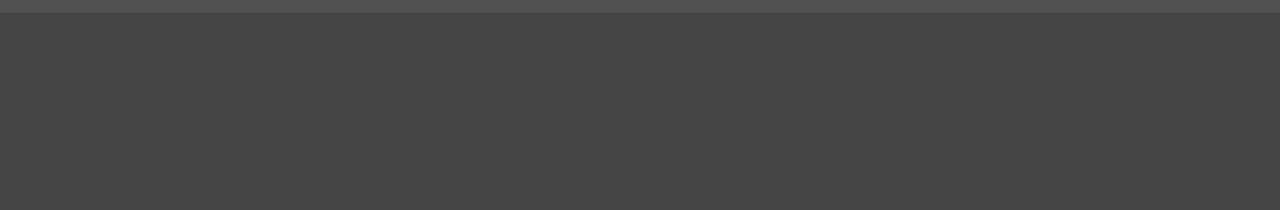
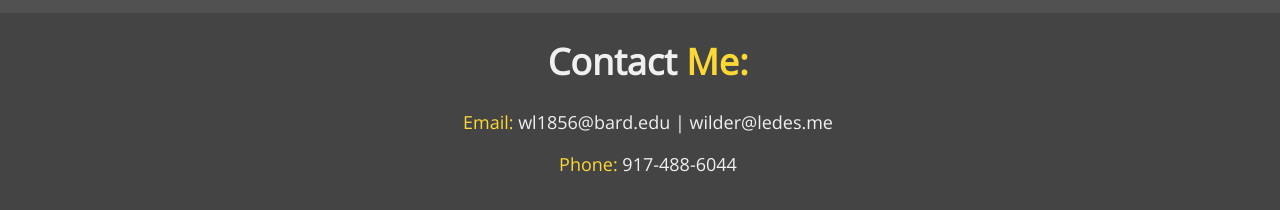
Before and after one commit to wal712/Wilder.github.io, a plain HTML site: page index.html in a window 1280 px wide. Shown: the part 2215-2425 px from the top of the page. Before the commit the page ends 2228 px from the top, so only its background shows below. Drawn offline with nearby package versions, Linux system fonts and the light colour scheme.

Commit message:
Added: contact section

```diff
--- a/index.html
+++ b/index.html
@@ -36,7 +36,7 @@
                     <a href="#projects" class="menu-link">Projects</a>
                 </li>
                 <li class="menu-item">
-                    <a href="#" class="menu-link">Contact Me</a>
+                    <a href="#contact" class="menu-link">Contact Me</a>
                 </li>
             </ul>
         </nav>
@@ -67,7 +67,7 @@
 
     <!-- Projects -->
     <section class="projects scrollspy" id="projects">
-        <h1 class="projects-header">My <span class="text-yellow">Projects:</span></h1>
+        <h1 class="projects-header"><span class="text-yellow">My </span>Projects:</h1>
         <div class="project">
             <h3 class="project-title">My Portfolio Website</h3>
             <hr>
@@ -88,17 +88,17 @@
             </p>
             <a href="https://github.com/wal712/Memory-Game" class="project-link" target="_blank">View Repository <i class="fas fa-angle-double-right"></i></a>
         </div>
-        <!-- <div class="project">
-            <h3 class="project-title">My Portfolio Website</h3>
-            <hr>
-            <img src="imgs/laptop.jpg" alt="Picture of laptop" class="project-img">
-            <p class="description">
-                Lorem ipsum dolor sit amet consectetur adipisicing elit. Incidunt consequatur ipsum mollitia non
-                facilis laborum fugiat pariatur natus exercitationem nesciunt.
-            </p>
-            <a href="#" class="project-link">View Repository <i class="fas fa-angle-double-right"></i></a>
-        </div> -->
+
     </section>
+
+    <!-- Contact Section -->
+    <footer id="contact" class="contact">
+        <h1 class="contact-header">Contact <span class="text-yellow">Me:</span></h1>
+        <div class="contact-list">
+            <p><span class="text-yellow">Email: </span>wl1856@bard.edu | wilder@ledes.me</p>
+            <p><span class="text-yellow">Phone: </span>917-488-6044</p>
+        </div>
+    </footer>
 
     <script src="https://cdnjs.cloudflare.com/ajax/libs/materialize/1.0.0/js/materialize.min.js"></script>
     <script src="js/main.js"></script>
--- a/scss/main.scss
+++ b/scss/main.scss
@@ -242,3 +242,12 @@ body {
         }
     }
 }
+
+// Contact Me
+.contact {
+    padding-left: 1rem;
+    padding-bottom: 1rem;
+    .contact-header {
+        text-align: center;
+    }
+}
--- a/scss/responsive.scss
+++ b/scss/responsive.scss
@@ -87,7 +87,10 @@
 
         }
 
+    }
 
+    .contact {
+        text-align: center;
     }
 }
 
```
Also changed, not shown: css/main.css, css/responsive.css, 2 other files.
